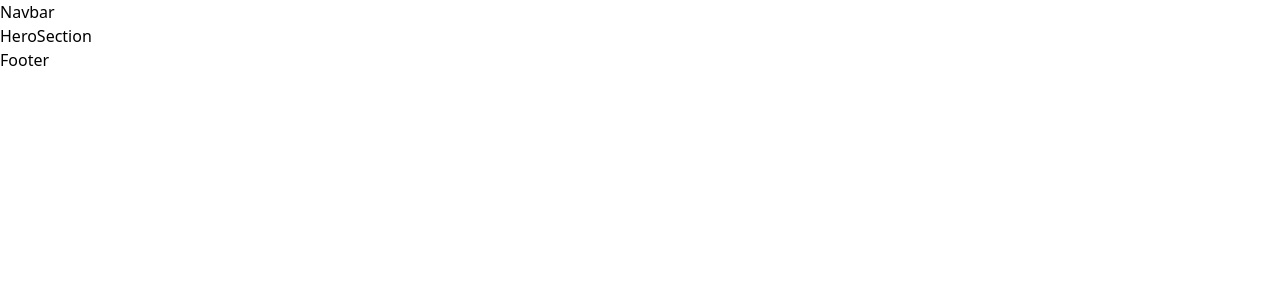
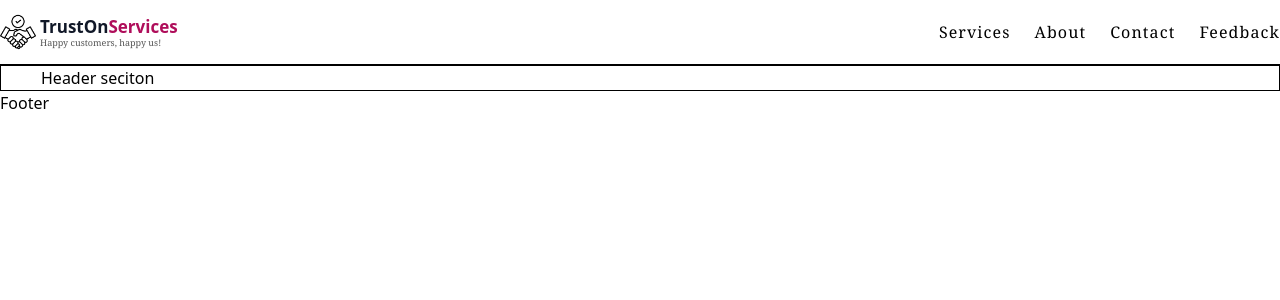
Before and after one commit to satender9586/trustonservices-client, a Next.js app: page /pages/landing in a window 1280 px wide. Shown: the top 300 px of the page. Built offline with nearby package versions, Linux system fonts and the light colour scheme.

Commit message:
feature/navbaar-structure-create

```diff
--- a/package.json
+++ b/package.json
@@ -10,7 +10,8 @@
   "dependencies": {
     "next": "16.1.6",
     "react": "19.2.3",
-    "react-dom": "19.2.3"
+    "react-dom": "19.2.3",
+    "react-icons": "^5.6.0"
   },
   "devDependencies": {
     "@tailwindcss/postcss": "^4",
--- a/src/app/components/layout/Navbar.jsx
+++ b/src/app/components/layout/Navbar.jsx
@@ -1,9 +1,75 @@
-import React from 'react'
+"use client";
+import { useEffect, useState } from "react";
+import { IoMdMenu, IoMdClose } from "react-icons/io";
+import Logo from "../../assets/Logo/Logo2.png";
+import Image from "next/image";
+import Link from "next/link";
+import { NAVBAR_TABS } from "@/app/constant/tabs.jsx";
 
 const Navbar = () => {
+  const [hasScrolled, setHasScrolled] = useState(false);
+  const [isMobileMenuOpen, setIsMobileMenuOpen] = useState(false);
+
+  useEffect(() => {
+    const handleScroll = () => {
+      setHasScrolled(window.scrollY > 10);
+    };
+    window.addEventListener("scroll", handleScroll);
+    return () => window.removeEventListener("scroll", handleScroll);
+  }, []);
+
+  const toggleMobileMenu = () => setIsMobileMenuOpen((prev) => !prev);
+
   return (
-    <div>Navbar</div>
-  )
-}
+    <header
+      className={`sticky top-0 z-50 w-full border-b transition-shadow duration-300 ${
+        hasScrolled ? "shadow-md" : ""
+      }`}
+    >
+      <div className="max-w-7xl mx-auto px-2 md:px-4 xl:px-0 h-16 flex items-center justify-between">
+        <Link href={"/"}>
+          <div className="flex items-center gap-1">
+            <Image
+              src={Logo}
+              alt="TrustOnServices logo"
+              className="w-7 sm:w-9 h-auto object-contain"
+            />
+            <div className="leading-tight">
+              <h1 className="text-[16px] sm:text-[17px] font-bold text-[#111828]">
+                TrustOn<span className="text-[#AF0D5A]">Services</span>
+              </h1>
+              <p className="text-[9px] sm:text-[9px] font-serif text-[#555] font-medium">
+                Happy customers, happy us!
+              </p>
+            </div>
+          </div>
+        </Link>
 
-export default Navbar
+        {/* Desktop Nav */}
+        <nav className="hidden sm:flex items-center gap-6 text-[15px] font-medium">
+          {NAVBAR_TABS.map(({ PATH, TABNAME }) => (
+            <Link href={PATH} key={TABNAME}>
+              <li className="font-serif list-none  hover:text-[#AF0D5A] relative cursor-pointer transition-colors">
+                <span className="after:absolute tracking-[1.1px] text-[16px] after:content-[''] after:w-0 after:h-[2px] after:left-0 after:-bottom-1 after:bg-[#AF0D5A] hover:after:w-full after:transition-all after:duration-300">
+                  {TABNAME}
+                </span>
+              </li>
+            </Link>
+          ))}
+        </nav>
+
+        {/* Mobile Menu */}
+        <div className="sm:hidden">
+          <button
+            onClick={toggleMobileMenu}
+            className="text-[28px] text-[#111]"
+          >
+            {isMobileMenuOpen ? <IoMdClose /> : <IoMdMenu />}
+          </button>
+        </div>
+      </div>
+    </header>
+  );
+};
+
+export default Navbar;
--- /dev/null
+++ b/src/app/constant/tabs.jsx
@@ -0,0 +1,29 @@
+// Paths
+export const PATHS = {
+    HOME: "/",
+    ABOUT: "/about",
+    CONTACT: "/contact",
+    LOGIN: "/login",
+    SIGNUP: "/singup",
+    DASHBOARD: "/dashboard",
+}
+
+// navbaar tabs
+export const NAVBAR_TABS = [
+    {
+        TABNAME: "Services",
+        PATH: "/"
+    },
+    {
+        TABNAME: "About",
+        PATH: "/about"
+    },
+    {
+        TABNAME: "Contact",
+        PATH: "/contact"
+    },
+    {
+        TABNAME: "Feedback",
+        PATH: "/feedback"
+    },
+]
--- a/src/app/globals.css
+++ b/src/app/globals.css
@@ -1 +1,9 @@
 @import "tailwindcss";
+
+
+/* Main color combination */
+:root {
+  --primary-color: #2563eb;
+  --secondary-color: #af0d5a;
+  --bg-color: #ebf7fd;
+}
--- a/src/app/pages/landing/components/HeroSection.jsx
+++ b/src/app/pages/landing/components/HeroSection.jsx
@@ -1,9 +1,31 @@
-import React from 'react'
+"use client";
+import React from "react";
+import {
+  FaArrowRight,
+  FaSnowflake,
+  FaTools,
+  FaFan,
+  FaThermometerHalf,
+} from "react-icons/fa";
+import { FaStar } from "react-icons/fa6";
+
 
 const HeroSection = () => {
+  const icons= [
+    FaSnowflake,
+    FaFan,
+    FaThermometerHalf,
+    FaTools,
+  ];
+
   return (
-    <div>HeroSection</div>
-  )
-}
+    <header className="">
+       <div className="border container mx-auto px-4 sm:px-10 relative z-10">
+        Header seciton
+      </div>
 
-export default HeroSection
+    </header>
+  );
+};
+
+export default HeroSection;
--- /dev/null
+++ b/tailwind.config.js
@@ -0,0 +1,69 @@
+/** @type {import('tailwindcss').Config} */
+
+module.exports = {
+  content: [
+    "./app/**/*.{js,ts,jsx,tsx}",
+    "./components/**/*.{js,ts,jsx,tsx}",
+    "./pages/**/*.{js,ts,jsx,tsx}",
+  ],
+
+  theme: {
+    container: {
+      center: true,
+      padding: "1rem",
+      screens: {
+        sm: "640px",
+        md: "768px",
+        lg: "1024px",
+        xl: "1180px",
+        "2xl": "1280px",
+      },
+    },
+
+    extend: {
+
+      colors: {
+
+        primary: "#AF0D5A",
+        secondary: "#4F46E5",
+        accent: "#06B6D4",
+
+        dark: "#111827",
+        light: "#F9FAFB",
+
+        borderLight: "#E5E7EB",
+
+      },
+
+      fontFamily: {
+        poppins: ["Poppins", "sans-serif"],
+      },
+
+      boxShadow: {
+        navbar: "0 2px 15px rgba(0,0,0,0.08)",
+        card: "0 10px 25px rgba(0,0,0,0.08)",
+        hover: "0 15px 35px rgba(0,0,0,0.12)",
+      },
+
+      borderRadius: {
+        xl: "14px",
+        "2xl": "18px",
+      },
+
+      spacing: {
+        section: "120px",
+      },
+
+      transitionDuration: {
+        400: "400ms",
+      },
+
+      backgroundImage: {
+        heroGradient:
+          "linear-gradient(to right, #AF0D5A, #4F46E5)",
+      },
+    },
+  },
+
+  plugins: [],
+};
```
Also changed, not shown: src/app/assets/Logo/Logo2.png (added), 1 other file (tests, documents, lock files or other folders).
